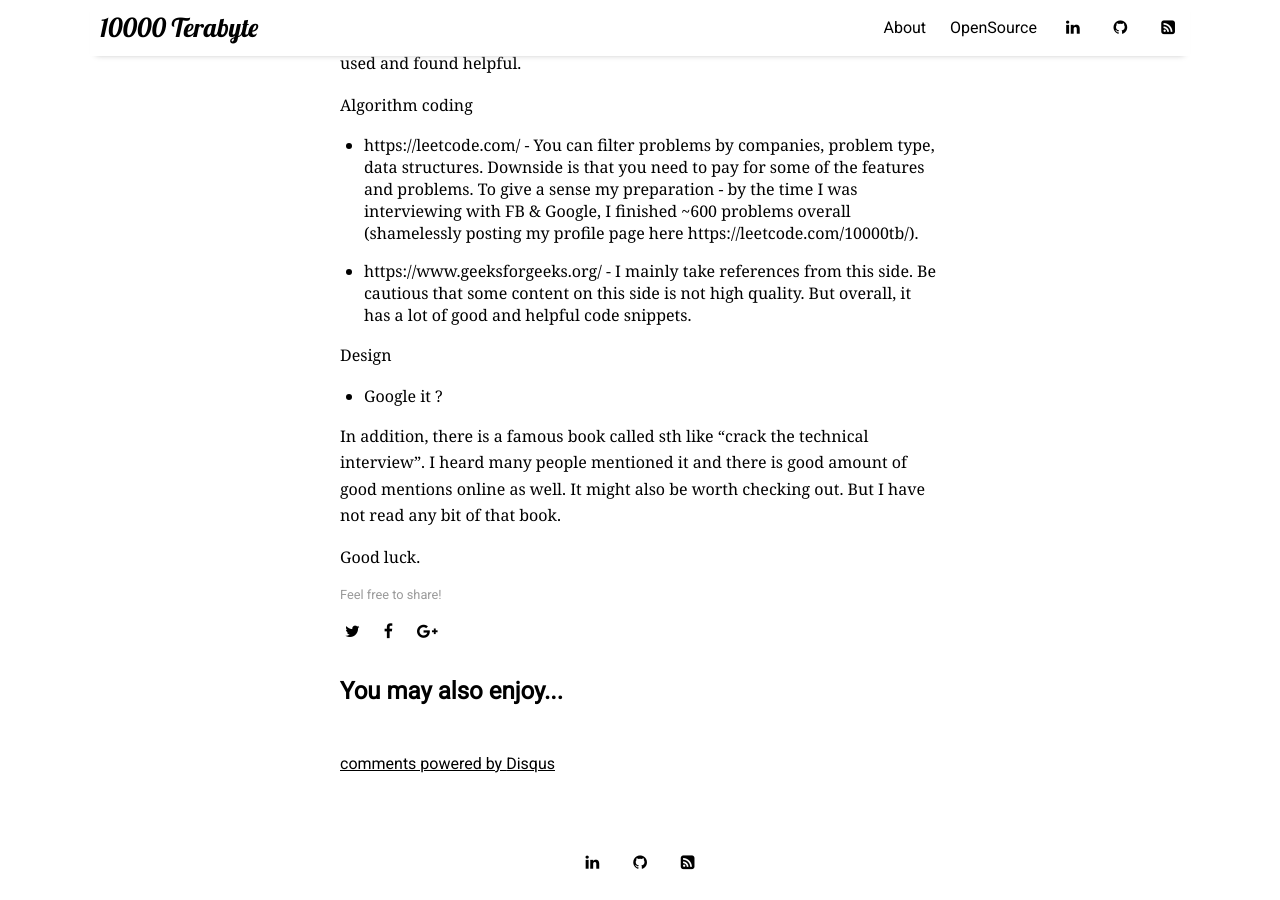
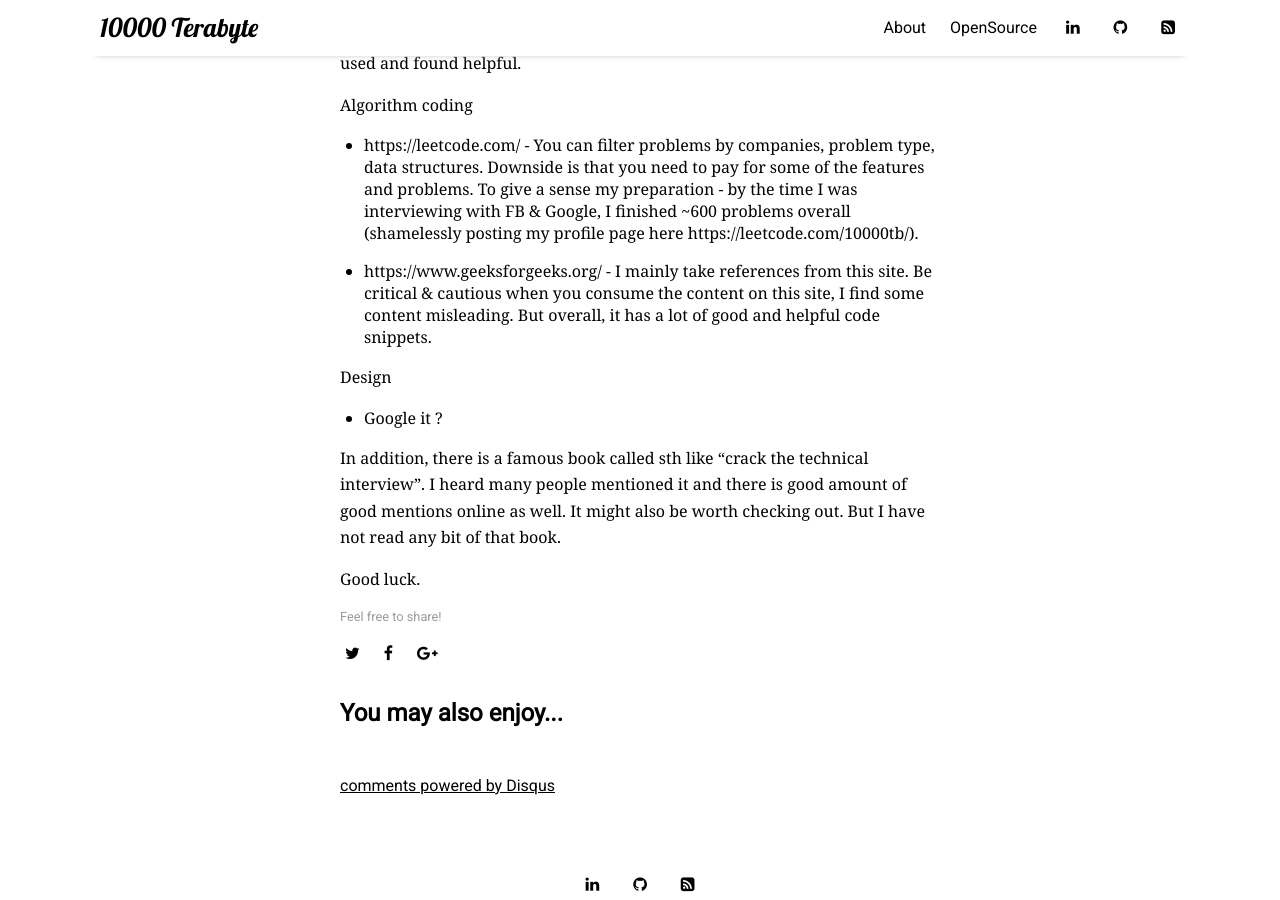
Before and after one commit to 10000TB/10000TB.github.io, a Jekyll site: the page built from _posts/2019-11-23-My-2-cents-on-tech-interviews.md, in a window 1280 px wide and 900 px high, scrolled down 4370 px. Built offline with Jekyll 4.4.1, drawn with Linux system fonts in a browser that asks for light colours; nearby versions of some CDN libraries; comment, search, counter and statistics services are not loaded.

Commit message:
[post - interview] rephrase the resource entry for geeks for geeks.

```diff
--- a/_posts/2019-11-23-My-2-cents-on-tech-interviews.md
+++ b/_posts/2019-11-23-My-2-cents-on-tech-interviews.md
@@ -91,7 +91,7 @@ There are a lot of resources online available. Many companies often send out the
 
 Algorithm coding
 * https://leetcode.com/ - You can filter problems by companies, problem type, data structures. Downside is that you need to pay for some of the features and problems. To give a sense my preparation - by the time I was interviewing with FB & Google, I finished ~600 problems overall (shamelessly posting my profile page here https://leetcode.com/10000tb/).
-* https://www.geeksforgeeks.org/ - I mainly take references from this side. Be cautious that some content on this side is not high quality. But overall, it has a lot of good and helpful code snippets.
+* https://www.geeksforgeeks.org/ - I mainly take references from this site. Be critical & cautious when you consume the content on this site, I find some content misleading. But overall, it has a lot of good and helpful code snippets.
 
 Design
 * Google it ?
```
